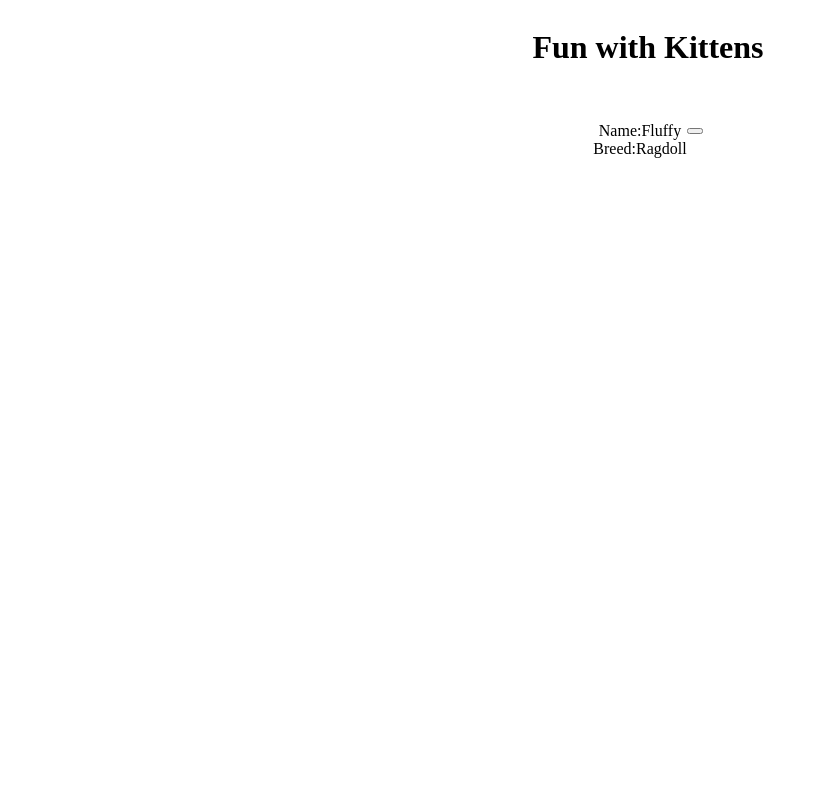
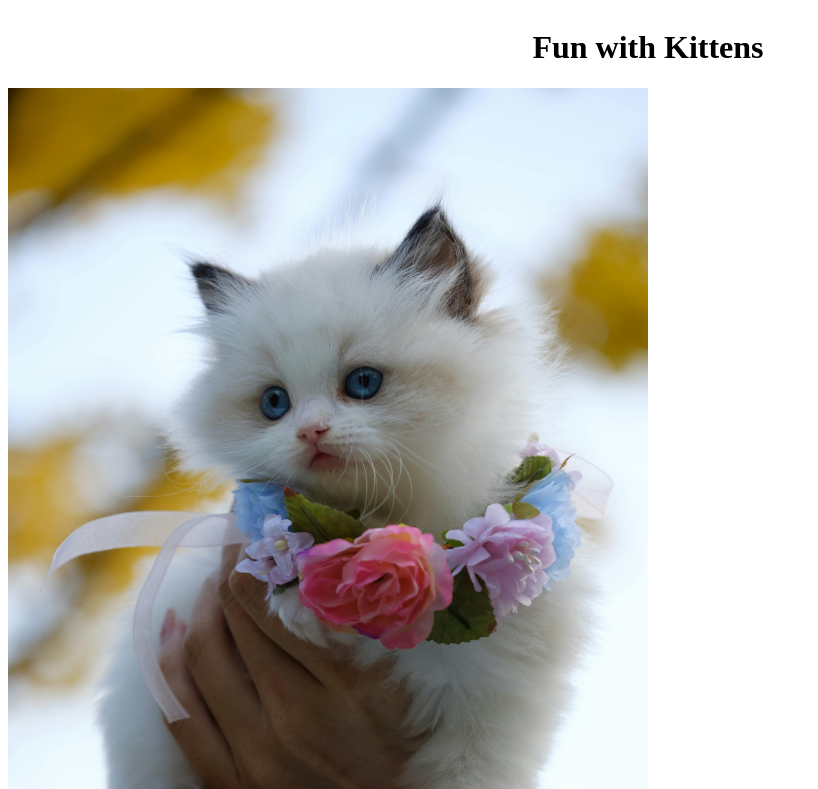
Before and after one commit to saxby-b/fun-with-kittens, a plain HTML site: page index.html in a window 1280 px wide. Both pictures are taken after a click on the button "button". Shown: the top 789 px of the page, without its empty margins (0-818 px from the left). Drawn offline with Linux system fonts and the light colour scheme.

Commit message:
Added class to img

```diff
--- a/index.html
+++ b/index.html
@@ -9,7 +9,7 @@
 <body>
     <h1>Fun with Kittens</h1>
     <div class="chosen-cat">
-        <img src="" alt="">
+        <img class="fluffy-img hidden" src="img/ragdoll-cat.jpg" alt="Fluffy">
         <p></p>
     </div>
     <button name="button" title="button" type="button"></button>
```
